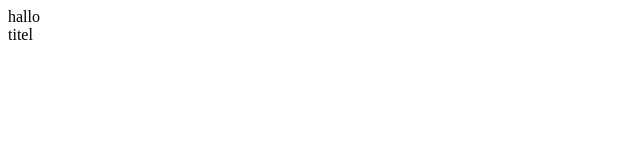
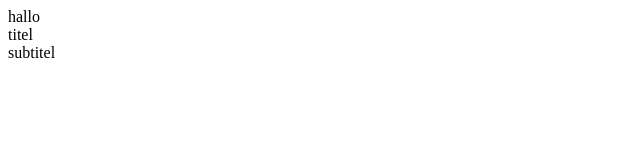
Before and after one commit to 5755613/gitintro, a plain HTML site: page index.html in a window 1280 px wide. Shown: the full height of the page, 0-640 px from the left. Drawn offline with Linux system fonts and the light colour scheme.

Commit message:
Update index.html

```diff
--- a/index.html
+++ b/index.html
@@ -1,2 +1,3 @@
 <div> hallo</div>
 <div> titel</div>
+<div> subtitel</div>
```
